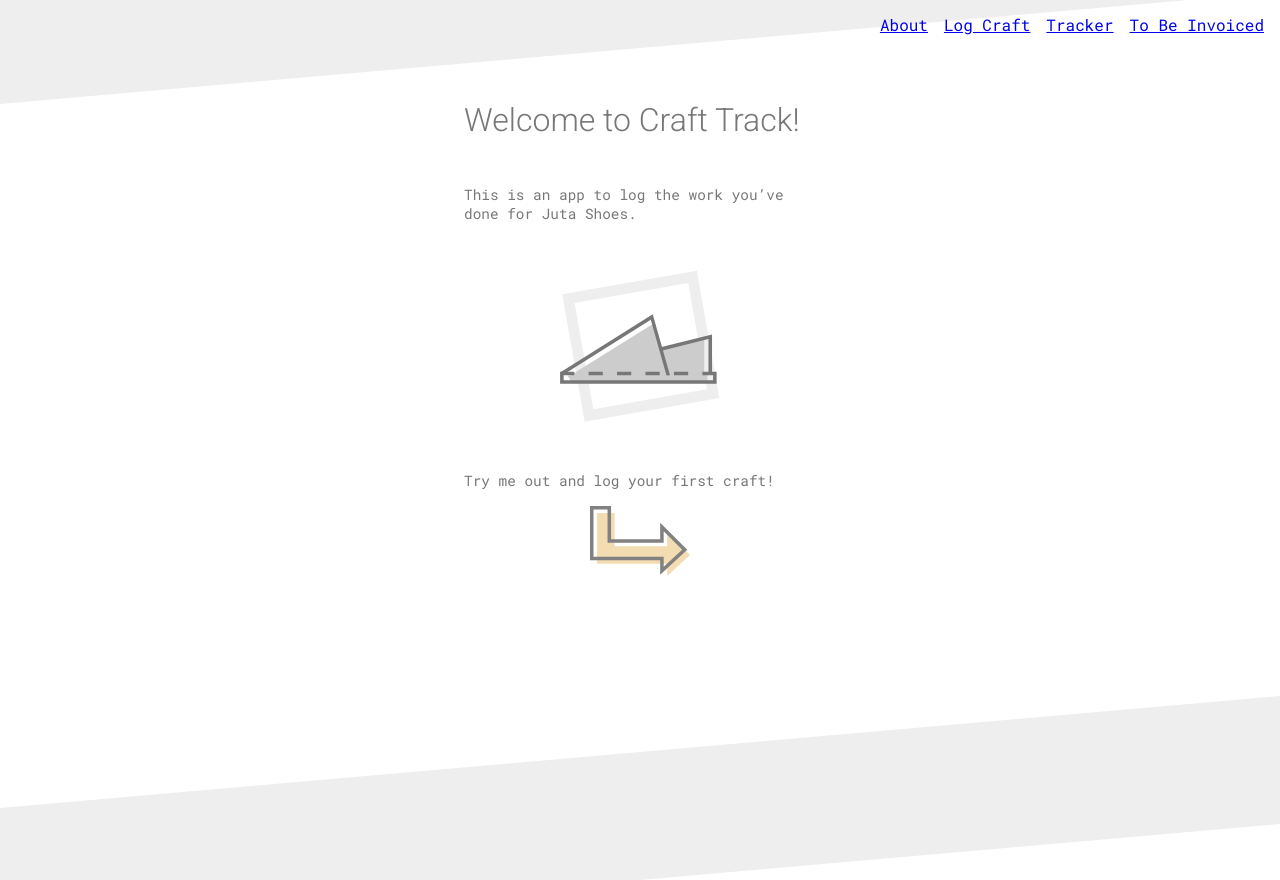
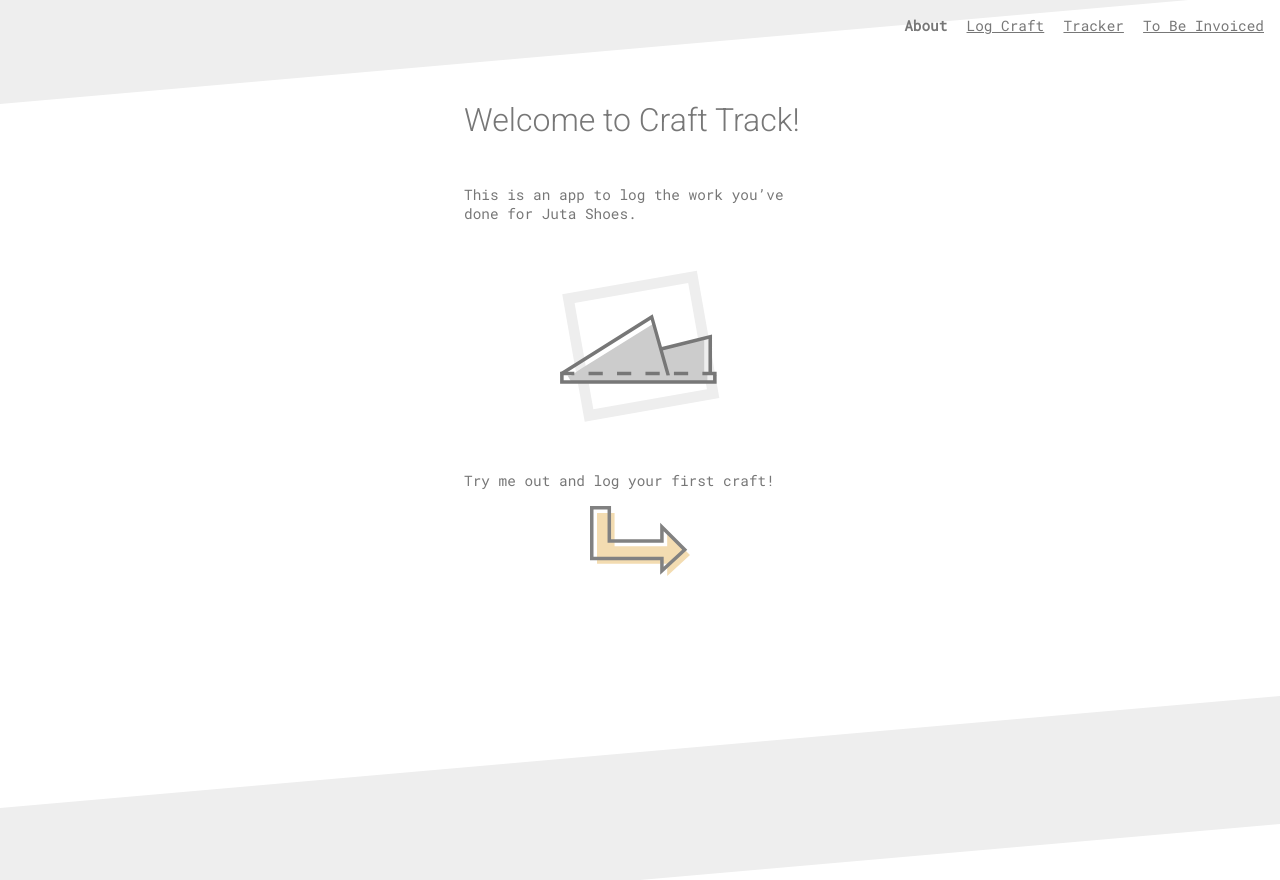
Before and after one commit to fac-13/craft-track, a React app: page / in a window 1280 px wide. Built offline with nearby package versions, Linux system fonts and the light colour scheme; no server answers.

Commit message:
Add active link class for ui

```diff
--- a/src/components/about/about.js
+++ b/src/components/about/about.js
@@ -17,7 +17,7 @@ const shoeDetails = {
 const About = () => (
 	<Wrapper>
 		<Heading>Welcome to Craft Track!</Heading>
-		<ParagraphText>This is an app to log the work you’ve done for Juta Shoes.</ParagraphText>
+		<ParagraphText>This is an app to log the work you’ve done for Juta Shoes. </ParagraphText>
 		<div className="ma4">
 			<Shoe style={shoeDetails} />
 		</div>
--- a/src/components/app.js
+++ b/src/components/app.js
@@ -13,7 +13,6 @@ import getAllData from "../utility/getAllData";
 import formatDDBResponse from "../utility/formatDDBResponse";
 import separateCraftsViews from "../utility/separateCraftsViews";
 
-
 const Nav = styled.nav.attrs({
 	className: "fixed"
 })`
@@ -24,9 +23,9 @@ const Nav = styled.nav.attrs({
 
 export default class App extends React.Component {
 	state = {
-		pageView: "landing",
 		crafts: [],
 		updatedCrafts: [],
+		currentPage: "about",
 	};
 
 	componentDidMount() {
@@ -72,13 +71,18 @@ export default class App extends React.Component {
 		return this.setState({ updatedCrafts: modifiedCraftList });
 	}
 
+	updateCurrentPage = (page) => {
+		return () => {
+			this.setState({ currentPage: page });
+		};
+	}
 
+	addActiveClass = (page) => this.state.currentPage === page && "link--active";
 
 	getUpdatedData = () => {
 		return () => {
 			getAllData("https://crafttrack-server.herokuapp.com/getItems")
 				.then((response) => {
-					console.log("response", response);
 					let crafts = formatDDBResponse(response);
 					this.setState({ crafts: crafts });
 				})
@@ -99,7 +103,7 @@ export default class App extends React.Component {
 
 	render() {
 		const { crafts, updatedCrafts } = this.state;
-		const { getUpdatedData, toggleCheckbox, removeDeletedEntry } = this;
+		const { getUpdatedData, toggleCheckbox, removeDeletedEntry, updateCurrentPage, addActiveClass } = this;
 		const { todoCrafts, completedCrafts } = separateCraftsViews(crafts);
 
 		return (
@@ -107,10 +111,10 @@ export default class App extends React.Component {
 				<Frame position="top" />
 
 				<Nav>
-					<Link to="/">About</Link>
-					<Link to="log-craft">Log Craft</Link>
-					<Link to="tracker">Tracker</Link>
-					<Link to="to-be-invoiced">To Be Invoiced</Link>
+					<Link onClick={updateCurrentPage("about")} className={"link " + addActiveClass("about")} to="/">About</Link>
+					<Link onClick={updateCurrentPage("log-craft")} className={"link " + addActiveClass("log-craft")} to="log-craft">Log Craft</Link>
+					<Link onClick={updateCurrentPage("tracker")} className={"link " + addActiveClass("tracker")} to="tracker">Tracker</Link>
+					<Link onClick={updateCurrentPage("to-be-invoiced")} className={"link " + addActiveClass("to-be-invoiced")} to="to-be-invoiced">To Be Invoiced</Link>
 				</Nav>
 
 				<Router>
--- a/src/components/checkbox/checkbox.js
+++ b/src/components/checkbox/checkbox.js
@@ -4,7 +4,7 @@ import Label from "../styled/label/label";
 const Checkbox = ({ step, handleChange, id, value }) => (
 	<Fragment>
 		<input type="checkbox" id={`${step}-${id}`} name={`${step}`} value={value} checked={value} onClick={() => handleChange(id, step)} />
-		<Label htmlFor={id} hidden> {step} </Label>
+		<Label htmlFor={id} hidden> {step}</Label>
 	</Fragment>
 );
 
--- a/src/components/styled/label/label.js
+++ b/src/components/styled/label/label.js
@@ -6,6 +6,7 @@ const Label = styled.label.attrs({
   font-weight: 300;
   text-transform: uppercase;
   width: 100%;
+  display: block;
   display: ${props => props.hidden ? "none" : "block"};
   font-size: .9rem;
   letter-spacing: .1rem;
--- a/src/css/_custom.css
+++ b/src/css/_custom.css
@@ -24,10 +24,27 @@ body {
   width: 5rem;
 }
 
-nav a {
-  padding-left: 1rem;
+.link {
+  margin-left: 1.2rem;
+  color: #777;
+  text-decoration: underline;
+  font-size: .9rem;
 }
 
-nav a:first-child {
-  padding-left: 0;
+.link:first-child {
+  margin-left: 0;
 }
+
+.link:visited {
+  color: #777;
+}
+
+.link--active {
+  font-weight: 700;
+  text-decoration: none;
+}
+
+.link--active:visited {
+  font-weight: 700;
+  text-decoration: none;
+}
```
Also changed, not shown: public/style.min.css.
